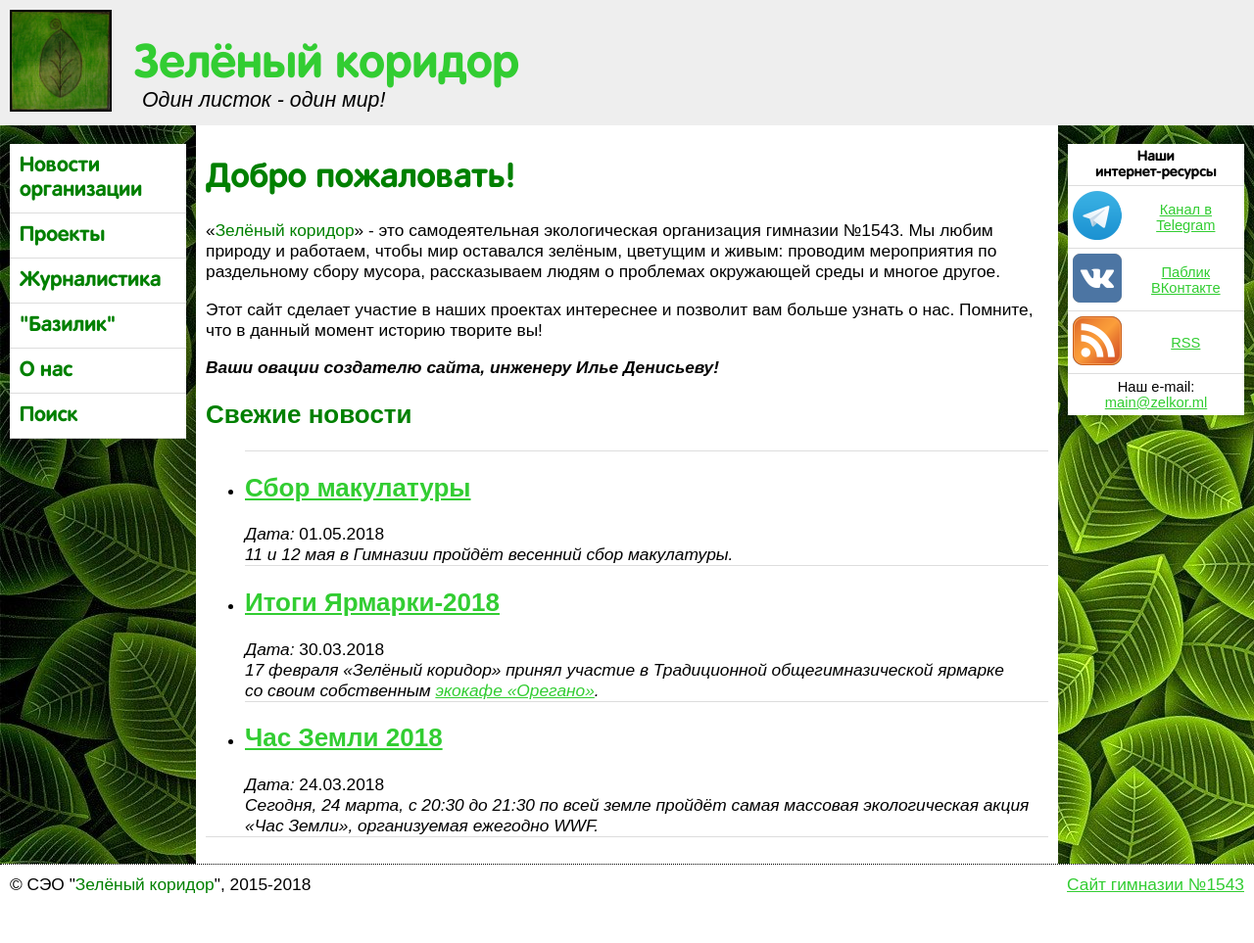
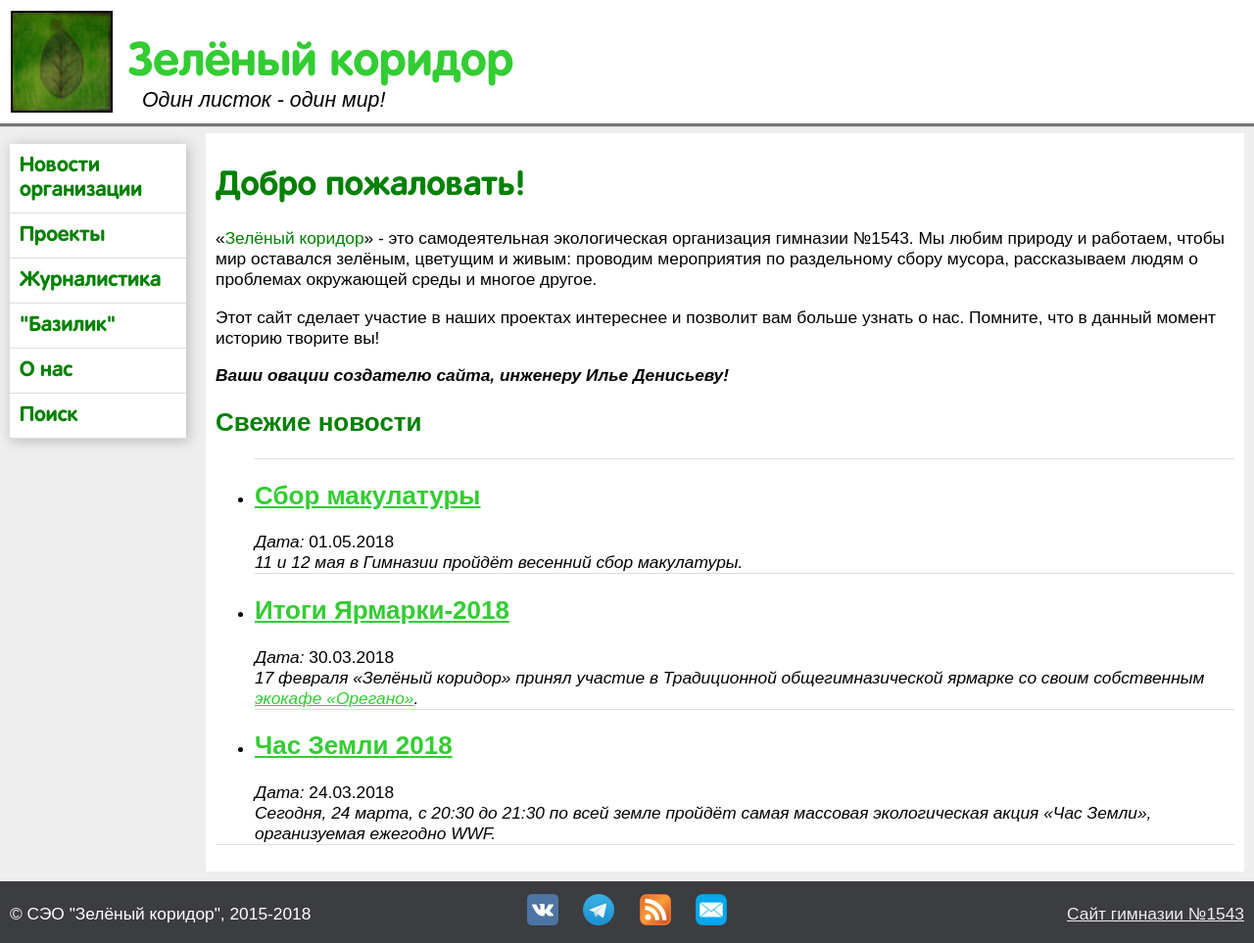
Before and after one commit to elkcl/zelkor.github.io, a Jekyll site: the page built from index.html, in a window 1280 px wide and 963 px high. Shown: the whole window at 98% size. Built offline with Jekyll 4.4.1, drawn with Linux system fonts in a browser that asks for light colours.

Commit message:
Переделал дизайн

```diff
--- a/_layouts/default.html
+++ b/_layouts/default.html
@@ -46,14 +46,16 @@
     <span class="bar-bot"></span>
   </button>
   </div>
-      <div id="headerdesktop"><img src="/img/logo.png" alt="Лого" class="logo" />
+      <!--<div id="headerdesktop"><img src="/img/logo.png" alt="Лого"
+                                    class="logo" />
       <a href="/" class="no-visited title">Зелёный коридор</a><br />
-      <span id="slogan">Один листок - один мир!</span></div>
+      <span id="slogan">Один листок - один мир!</span></div>-->
       <table id="headermobile">
         <tr><td><img src="/img/logo_small.png" alt="Лого" class="logo" /></td>
           <td><a href="/" class="no-visited title">Зелёный коридор</a></td>
         </tr>
       </table>
+      <span id="slogan">Один листок - один мир!</span>
 
   <script type="text/javascript">
   (function () {
@@ -70,13 +72,15 @@
     {{content}}
     </div></div>
     <footer>
-    © СЭО "<span class="green">Зелёный коридор</span>", 2015-2018
-    <div id="gymlink"><a href="http://1543.ru" target="_blank" class="no-visited">Сайт гимназии №1543</a></div>
-    <div id="mobsoc">Наш e-mail: <a href="mailto:main@zelkor.ml">main@zelkor.ml</a>
-    <div class="social"><a href="http://vk.com/greenchan" target="_blank"><img src="/img/vk_small.png" alt="Паблик ВКонтакте" class="socimg" /></a><a href="http://t.me/zelkor" target="_blank"><img src="/img/tg_small.png" alt="Канал в Telegram" class="socimg" /></a><a href="/feed.xml"><img src="/img/rss_small.png" alt="RSS" class="socimg" /></a><!--<a href="http://bit.ly/ZelKorNews" target="_blank"><img src="/img/mail_small.png" alt="E-mail рассылка" class="socimg" /></a>--></div></div>
+    <div id="mobsoc">
+    <div class="social"><a href="http://vk.com/greenchan" target="_blank"><img src="/img/vk_small.png" alt="Паблик ВКонтакте" class="socimg" /></a><a href="http://t.me/zelkor" target="_blank"><img src="/img/tg_small.png" alt="Канал в Telegram" class="socimg" /></a><a href="/feed.xml"><img src="/img/rss_small.png" alt="RSS" class="socimg" /></a><a href="mailto:main@zelkor.ml" target="_blank"><img src="/img/mail_small.png" alt="E-mail" class="socimg" /></a></div></div>
+      <div id="cr">© СЭО "Зелёный коридор",
+        2015-2018</div>
+      <div id="gymlink"><a href="http://1543.ru" target="_blank"
+                           class="no-visited" style="color: #eee;">Сайт
+        гимназии №1543</a></div>
     </footer>
     {% include nav.html %}
-    {% include contacts.html %}
     <script
             src="https://code.jquery.com/jquery-1.12.4.min.js"
             integrity="sha256-ZosEbRLbNQzLpnKIkEdrPv7lOy9C27hHQ+Xp8a4MxAQ="
--- a/css/main.css
+++ b/css/main.css
@@ -12,6 +12,7 @@
 body {
   margin: 0;
   font: 13pt Arial, sans-serif;
+  background-color: #eee;
 }
 
 a:link {
@@ -28,8 +29,10 @@ a:visited {
 
 header {
   font: bold 36pt Rotonda;
-  background-color: #eee;
+  background-color: #fff;
   z-index: 10;
+  box-shadow: 0 3px 1px rgba(0,0,0,0.5);
+  margin: 0 0 10px;
 }
 
 .green {
@@ -43,24 +46,26 @@ header {
 .logo {
   width: 100px;
   height: 100px;
-  margin: 10px 10px 0;
+  margin: 6px;
   padding: 0;
   border: 2px solid #000;
+  vertical-align: middle;
 }
 
 .title {
-  vertical-align: 35px;
+  vertical-align: middle;
   color: green;
   text-decoration: none;
 }
 
 footer {
-  padding: 10px;
-  border-top: thin dotted #000;
+  background-color: #3C3D41;
+  text-align: center;
+  color: #fff;
 }
 
 #main {
-  margin: 0 200px;
+  margin: 0 0 0 200px;
   padding: 10px;
   background-color: #fff;
   text-align: left;
@@ -68,7 +73,9 @@ footer {
 }
 
 #background {
-  background-image: url(../img/background.jpg);
+  background: #eee none;
+  margin: 0;
+  padding: 0px 10px 10px;
 }
 
 #slogan {
@@ -94,6 +101,7 @@ nav {
   position: fixed;
   top: 147px;
   left: 10px;
+  box-shadow:2px 2px 12px 1px rgba(0,0,0,.2);
 }
 
 nav a {
@@ -120,16 +128,6 @@ nav .selected {
   background-color: green;
 }
 
-#contacts {
-  background-color: #fff;
-  width: 180px;
-  position: fixed;
-  top: 147px;
-  right: 10px;
-  border: none;
-  border-collapse: collapse;
-  font-size: 11pt;
-}
 
 td {
   padding: 5px;
@@ -141,18 +139,6 @@ td {
 .icon {
   width: 50px;
   height: 50px;
-}
-
-#tt {
-  font-weight: bold;
-}
-
-#contacts a:link, #contacts a:visited {
-  color: #32cd32;
-}
-
-#contacts a:hover {
-  color: green;
 }
 
 .bottom-border {
@@ -218,14 +204,6 @@ a:visited.no-visited {
   display: none;
 }
 
-#gymlink {
-  float: right;
-}
-
-#mobsoc {
-display: none;
-}
-
 .articleimg {
   margin: 10px;
   float: right;
@@ -278,3 +256,26 @@ a:visited.title.no-visited {
 .post-snippet img {
   display: none;
 }
+
+#headermobile {
+  display: table;
+  border: none;
+  border-collapse: collapse;
+}
+
+.socimg {
+  margin: 1%;
+  width: 32px;
+}
+
+#gymlink {
+  float: right;
+  margin-top: -40px;
+  margin-right: 10px;
+}
+
+#cr {
+  float: left;
+  margin-top: -40px;
+  margin-left: 10px;
+}
--- a/css/mobile.css
+++ b/css/mobile.css
@@ -5,23 +5,7 @@
 }
 
 body {
-  background-color: #eee;
   font-size: 90%;
-}
-
-header {
-  font-weight: bold;
-  font-family: Rotonda, fantasy;
-  background-color: #fff;
-  box-shadow: 0 3px 1px rgba(0,0,0,0.5);
-  z-index: 10;
-  margin: 0 0 10px;
-}
-
-footer {
-  background-color: #fff;
-  border: none;
-  text-align: center;
 }
 
 #main {
@@ -31,37 +15,14 @@ footer {
 .logo {
   width: auto;
   height: 50px;
-  margin: 6px;
-  vertical-align: middle;
 }
 
 .title {
-  vertical-align: middle;
   font-size: 50%;
 }
 
 #slogan {
   display:none;
-}
-
-#background {
-  background: #eee none;
-  margin: 0;
-  padding: 0 10px 10px;
-}
-
-#contacts {
-  display: none;
-}
-
-#headerdesktop {
-  display: none;
-}
-
-#headermobile {
-  display: table;
-  border: none;
-  border-collapse: collapse;
 }
 
 nav {
@@ -78,15 +39,6 @@ nav {
 
 nav.opened {
   max-height: 100%;
-}
-
-#gymlink {
-  float: none;
-}
-
-.socimg {
-  margin: 1%;
-  width: 32px;
 }
 
 .articleimg {
@@ -157,10 +109,17 @@ nav.opened {
           transform-origin: 15% 95%;
 }
 
-#mobsoc {
-display: block;
-}
-
+  #gymlink {
+    float: none;
+    margin: 0;
+  }
+  #cr {
+    float: none;
+    margin: 0;
+  }
+  footer {
+    padding: 10px;
+  }
 }
 
 @media (min-width: 600px) {
```
